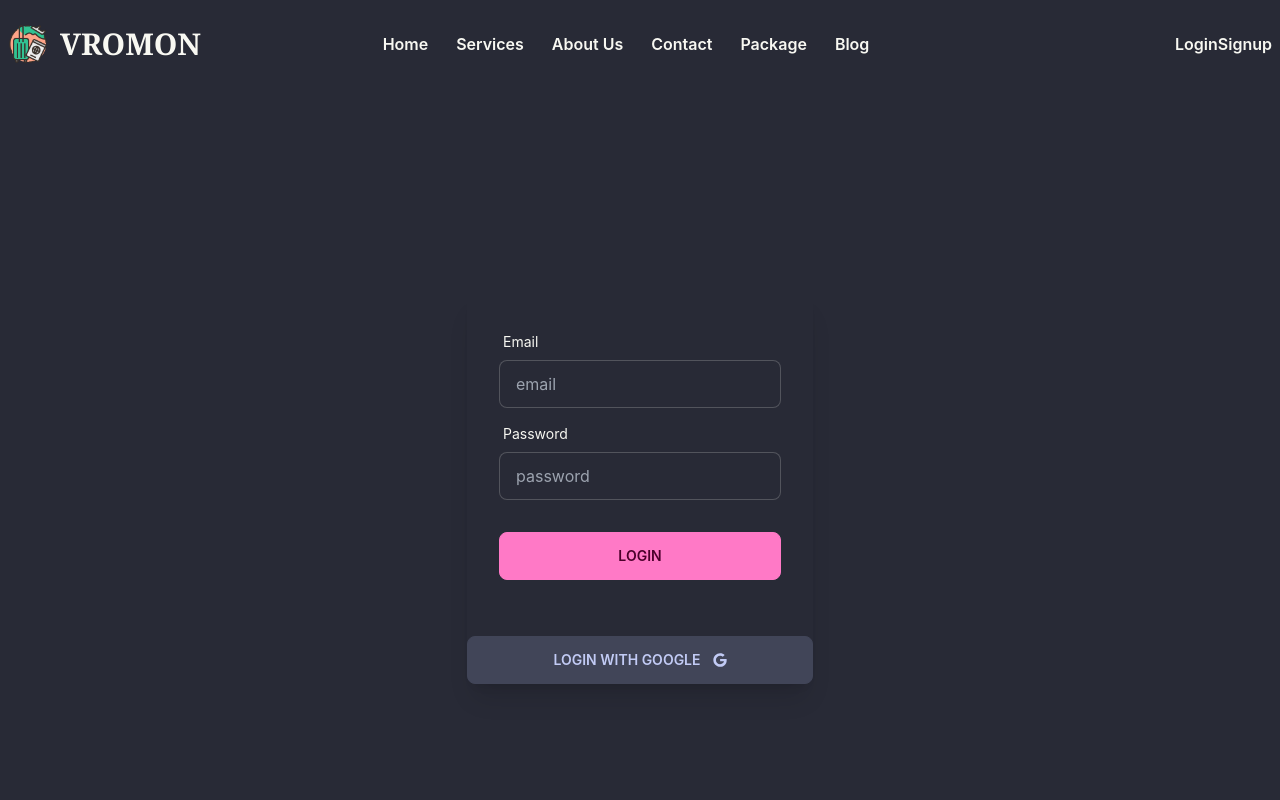
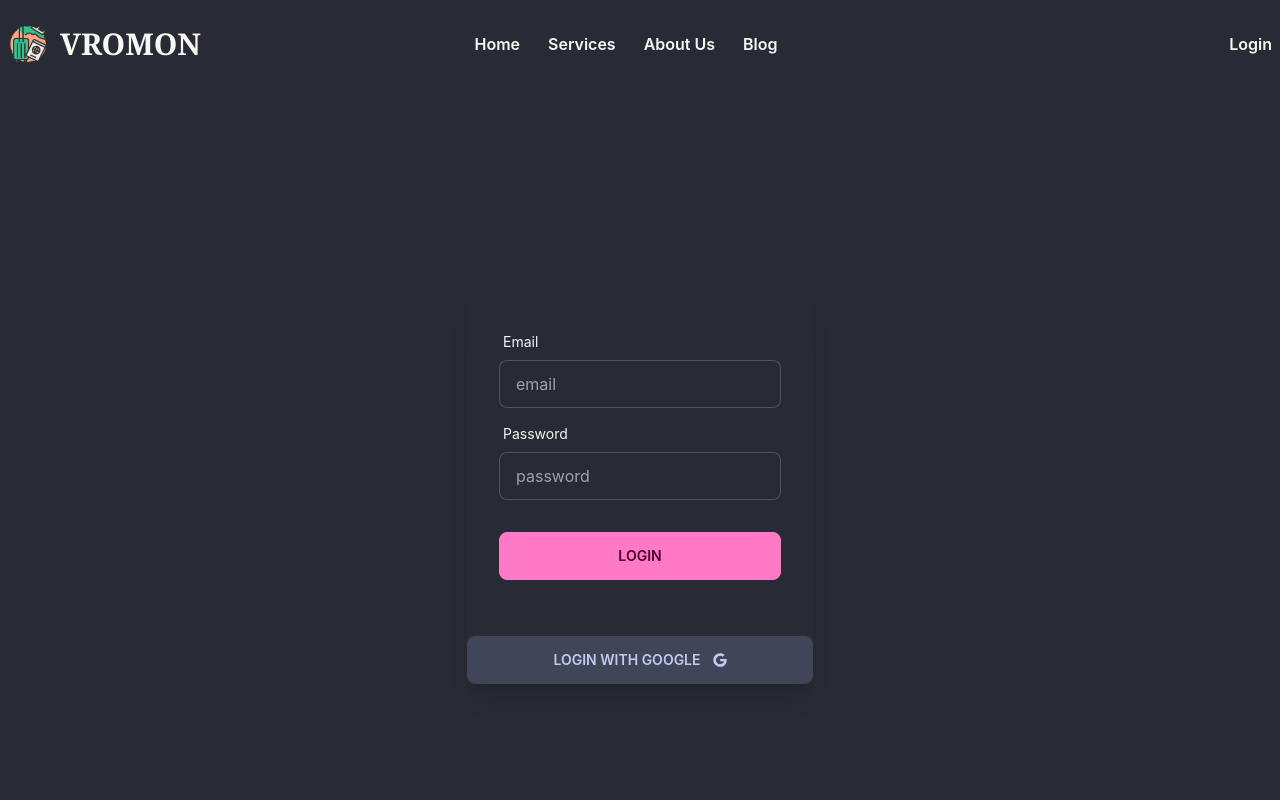
Before and after one commit to kopihannan/service-review-client-side--11, a React (Create React App) app: page /login in a window 1280 px wide. Shown: the top 800 px of the page. Built offline with nearby package versions, Linux system fonts and the light colour scheme; no server answers.

Commit message:
logout login state change

```diff
--- a/src/components/Header/Header.js
+++ b/src/components/Header/Header.js
@@ -1,8 +1,18 @@
-import React from 'react';
+import React, { useContext } from 'react';
 import { Link } from 'react-router-dom';
 import logo from '../../assets/logo.png'
+import { AuthContext } from '../../context/AuthProvider/AuthProvider';
 
 const Header = () => {
+
+    const { user, logOutUser} = useContext(AuthContext);
+
+    const handleLogOut =()=>{
+        logOutUser()
+        .then()
+        .catch()
+    }
+
     return (
         <div className="navbar bg-base-100 py-6 max-w-screen-xl mx-auto">
             <div className="navbar-start">
@@ -20,7 +30,7 @@ const Header = () => {
                     </ul>
                 </div>
                 <div className='flex items-center'>
-                    <img className='w-10 mr-3' src={logo} alt=""/>
+                    <img className='w-10 mr-3' src={logo} alt="" />
                     <Link to='/' className="text-3xl font-bold font-serif">VROMON</Link>
                 </div>
             </div>
@@ -29,14 +39,14 @@ const Header = () => {
                     <Link to='/' className='font-semibold mr-7 hover:text-lime-600'>Home</Link>
                     <Link to='/service' className='font-semibold mr-7 hover:text-lime-600'>Services</Link>
                     <Link className='font-semibold mr-7 hover:text-lime-600'>About Us</Link>
-                    <Link className='font-semibold mr-7 hover:text-lime-600'>Contact</Link>
-                    <Link className='font-semibold mr-7 hover:text-lime-600'>Package</Link>
                     <Link to='/blog' className='font-semibold mr-7 hover:text-lime-600'>Blog</Link>
                 </ul>
             </div>
             <div className="navbar-end">
-                <Link className="font-semibold" to='/login'>Login</Link>
-                <Link className="font-semibold" to='/signup'>Signup</Link>
+                {
+                    user && user.uid ? <><Link className="font-semibold hover:text-lime-600" onClick={handleLogOut}>Add Service</Link> <Link className="font-semibold mx-5 hover:text-lime-600" onClick={handleLogOut}>My Reviews</Link>  <Link className="font-semibold hover:text-lime-600" onClick={handleLogOut}>Logout</Link> </>  : <Link className="font-semibold hover:text-lime-600" to='/login'>Login</Link>
+                }
+
             </div>
         </div>
     );
--- a/src/context/AuthProvider/AuthProvider.js
+++ b/src/context/AuthProvider/AuthProvider.js
@@ -1,6 +1,6 @@
 import React, { createContext, useEffect, useState } from 'react';
 import app from '../../components/firebase/firebase.config';
-import { createUserWithEmailAndPassword, getAuth, onAuthStateChanged, signInWithEmailAndPassword } from 'firebase/auth'
+import { createUserWithEmailAndPassword, getAuth, onAuthStateChanged, signInWithEmailAndPassword, signOut } from 'firebase/auth'
 
 export const AuthContext = createContext();
 const auth = getAuth(app);
@@ -18,11 +18,17 @@ const AuthProvider = ({ children }) => {
     }
 
     const loginUser =(email, password)=>{
+
         return signInWithEmailAndPassword(auth, email, password);
+    }
+
+    const logOutUser =()=>{
+        return signOut(auth);
     }
 
     useEffect(() => {
         const unSubcribe = onAuthStateChanged(auth, currentUser => {
+            console.log(currentUser);
             setUser(currentUser)
         });
 
@@ -30,7 +36,7 @@ const AuthProvider = ({ children }) => {
             return unSubcribe()
         }
     })
-    const authInfo = { user, createUser, loginUser }
+    const authInfo = { user, createUser, loginUser, logOutUser }
 
     return (
         <AuthContext.Provider value={authInfo}>
```
